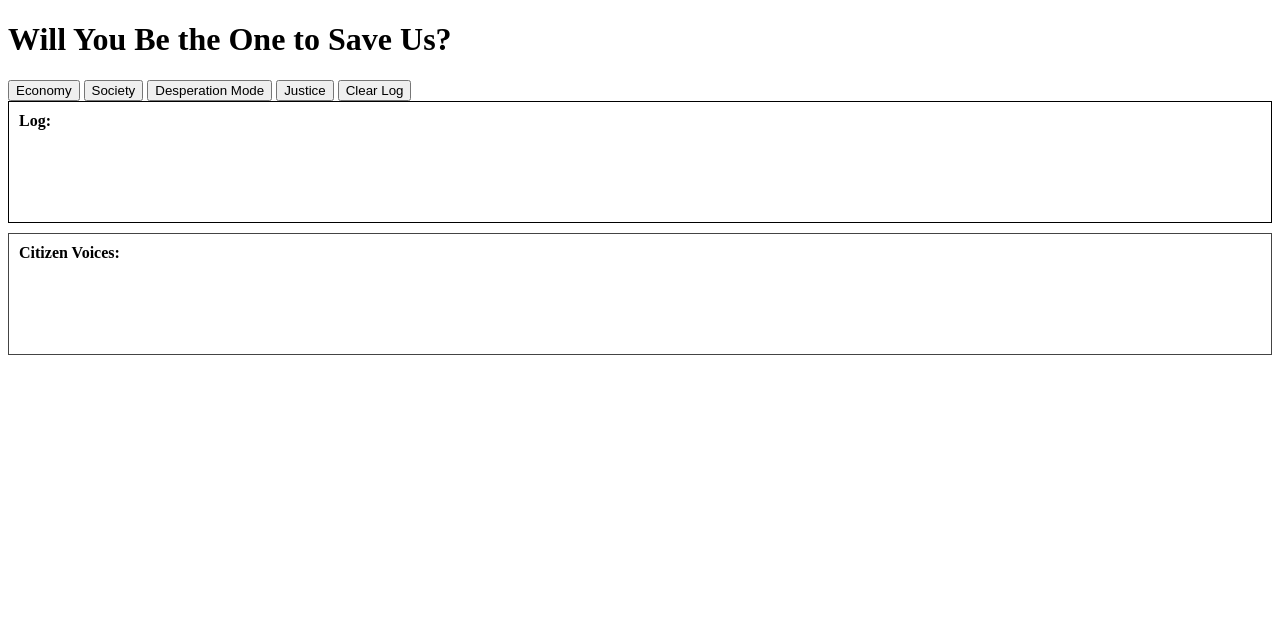
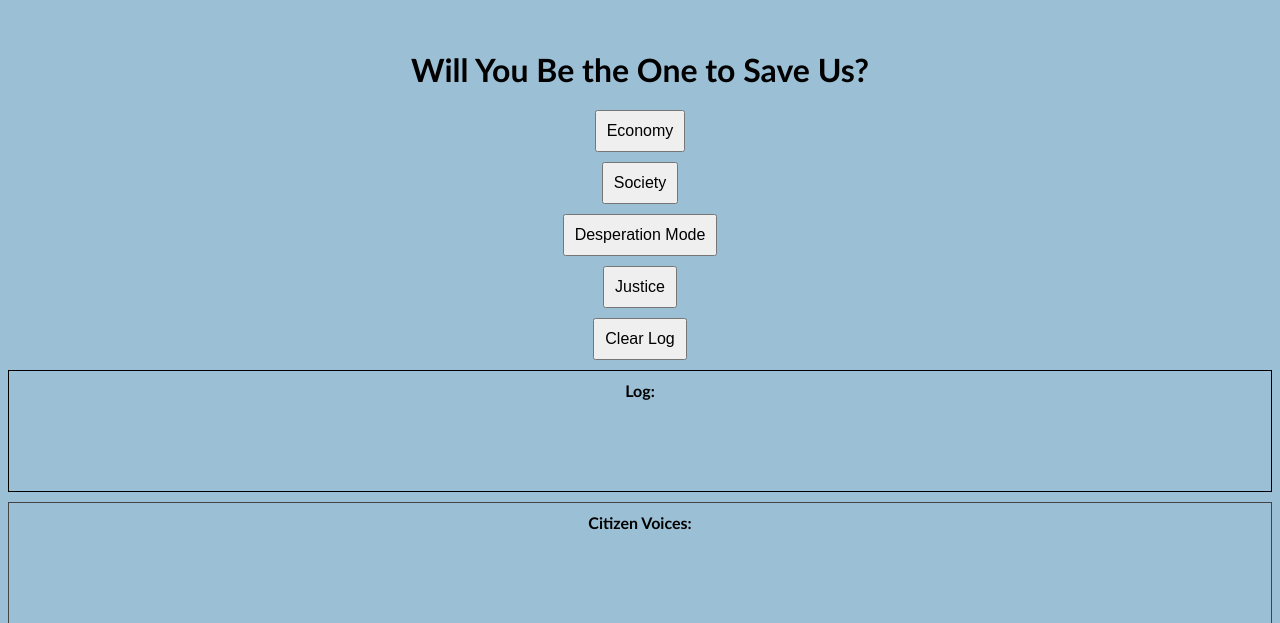
Before and after one commit to imightbemakingalittlesomething/SpanishCityGame, a plain HTML site: page pleaseibegofudontlose.html in a window 1280 px wide. Shown: the top 623 px of the page. Drawn offline with Linux system fonts and the light colour scheme.

Commit message:
Update pleaseibegofudontlose.html

```diff
--- a/pleaseibegofudontlose.html
+++ b/pleaseibegofudontlose.html
@@ -3,7 +3,8 @@
 <head>
   <title>Anthropology Game</title>
   <style>
-    .screen { display: none; }
+      body { background-color: #9bbfd4;  font-family: Optima; text-align: center; margin-top: 50px; }
+        button { display: block; margin: 10px auto; padding: 10px; font-size: 16px; }
   </style>
 </head>
 <body onload="startGame()">
```
